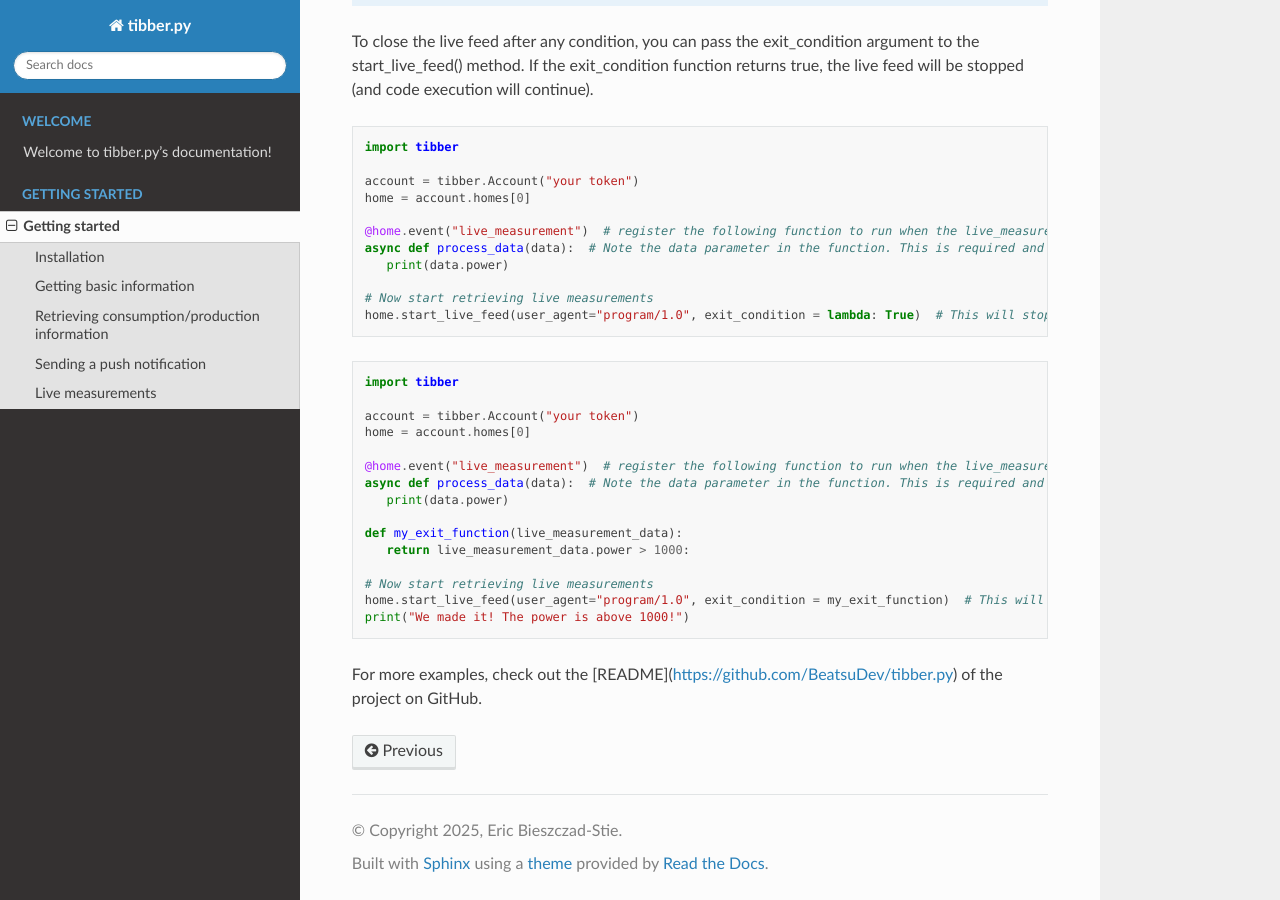
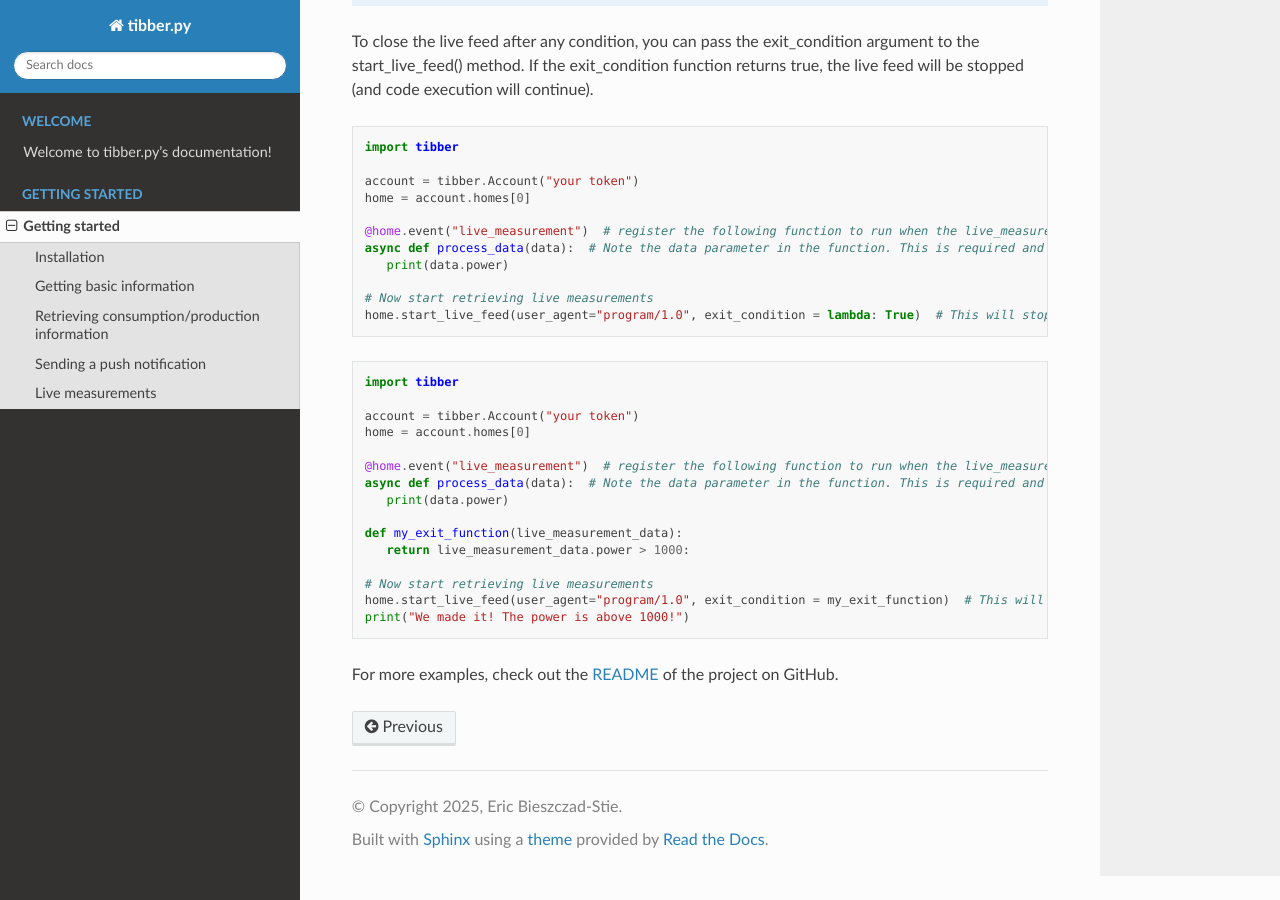
Before and after one commit to BeatsuDev/tibber.py, a Sphinx documentation site: the page built from docs/getting_started.rst, in a window 1280 px wide and 900 px high, scrolled down 2708 px. Built offline with Sphinx 7.4.7 and the Read the Docs theme 3.1.0, drawn with Linux system fonts in a browser that asks for light colours.

Commit message:
docs: fix link to README

```diff
--- a/docs/getting_started.rst
+++ b/docs/getting_started.rst
@@ -163,4 +163,4 @@ will be stopped (and code execution will continue).
       home.start_live_feed(user_agent="program/1.0", exit_condition = my_exit_function)  # This will stop the live feed when the power is above 1000
       print("We made it! The power is above 1000!")
 
-For more examples, check out the [README](https://github.com/BeatsuDev/tibber.py) of the project on GitHub.
+For more examples, check out the `README <https://github.com/BeatsuDev/tibber.py>`_ of the project on GitHub.
```
